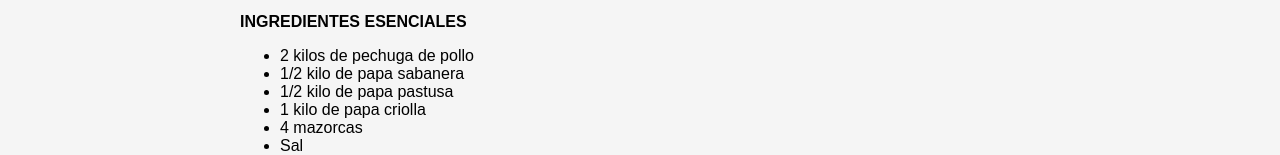
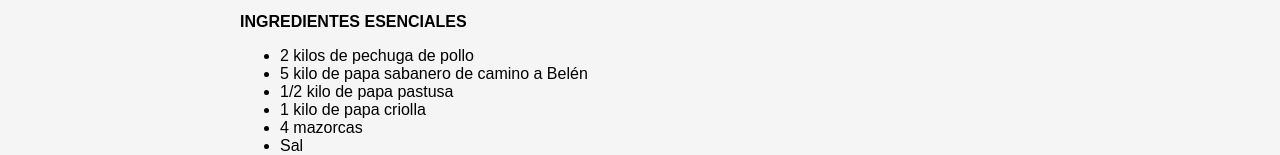
Before and after one commit to OrlandoValdes/recetascocinasonline, a plain HTML site: page recetas/Colombia/ajiaco.html in a window 1280 px wide. Shown: the part 514-669 px from the top of the page. Drawn offline with Linux system fonts and the light colour scheme.

```diff
--- a/recetas/Colombia/ajiaco.html
+++ b/recetas/Colombia/ajiaco.html
@@ -30,7 +30,7 @@
         <b>INGREDIENTES ESENCIALES</b>
         <ul>
             <li>2 kilos de pechuga de pollo</li>
-            <li>1/2 kilo de papa sabanera</li>
+            <li>5 kilo de papa sabanero de camino a Belén</li>
             <li>1/2 kilo de papa pastusa</li>
             <li>1 kilo de papa criolla</li>
             <li>4 mazorcas</li>
```
